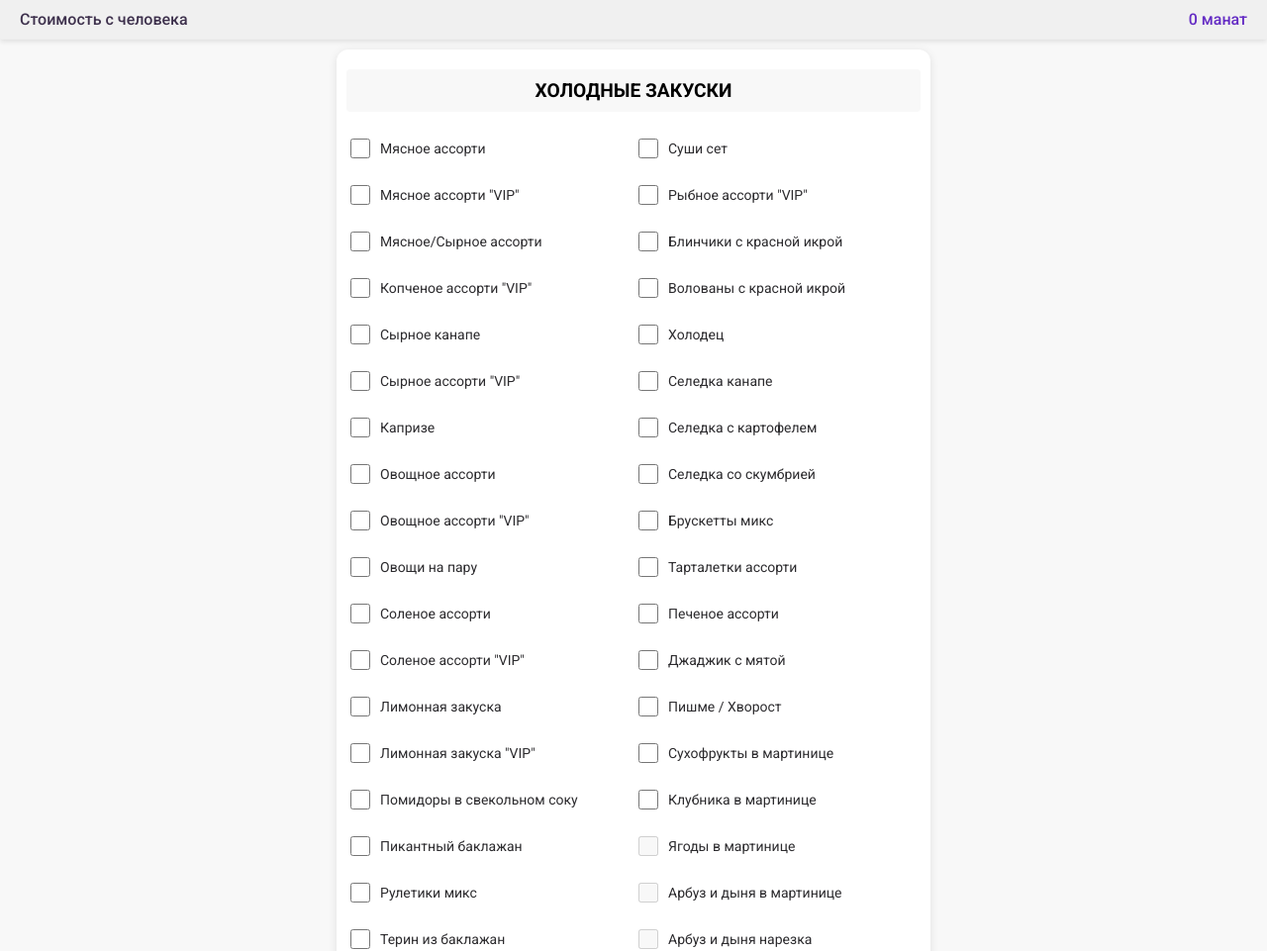
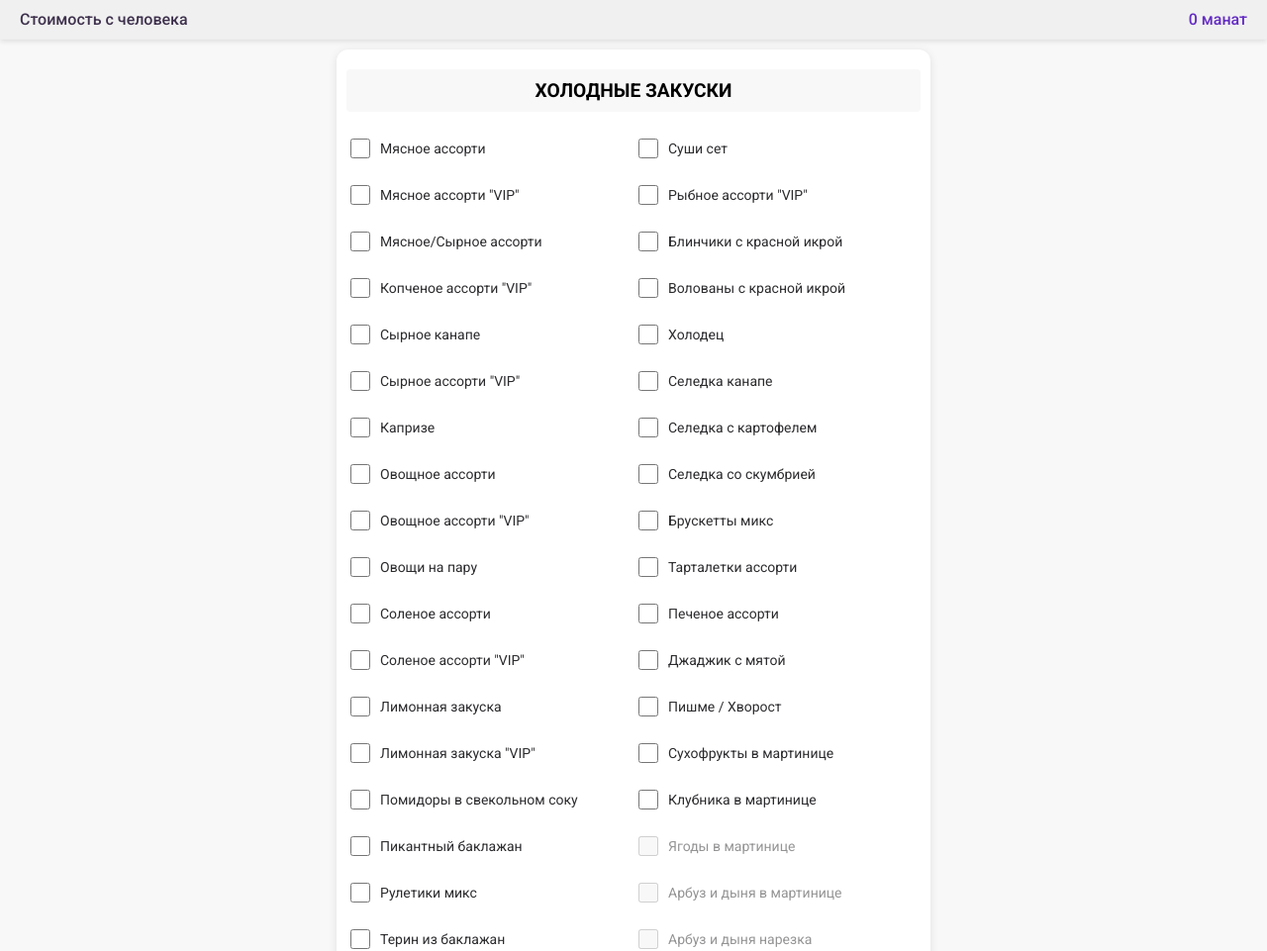
Before and after one commit to Mishkaag/menuarkac, a plain HTML site: page index.html in a window 1280 px wide. Shown: the top 961 px of the page at 99% size. Drawn offline with Linux system fonts and the light colour scheme.

Commit message:
Update style.css

```diff
--- a/style.css
+++ b/style.css
@@ -118,5 +118,10 @@ body {
 }
 
 .menu-item input[disabled] + label {
+    opacity: 0.5;
     cursor: not-allowed;
 }
+
+.menu-item input[disabled] + label {
+    cursor: not-allowed;
+}
```
